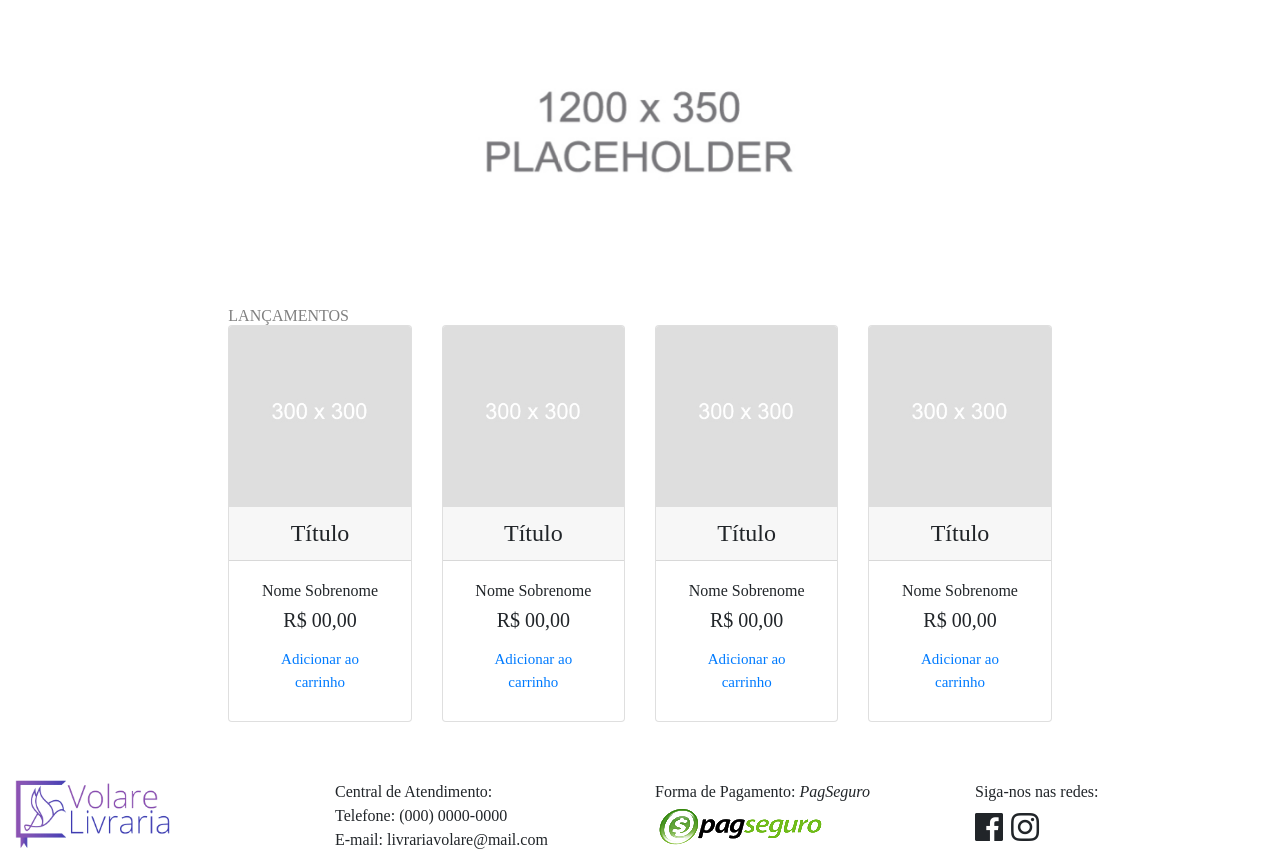
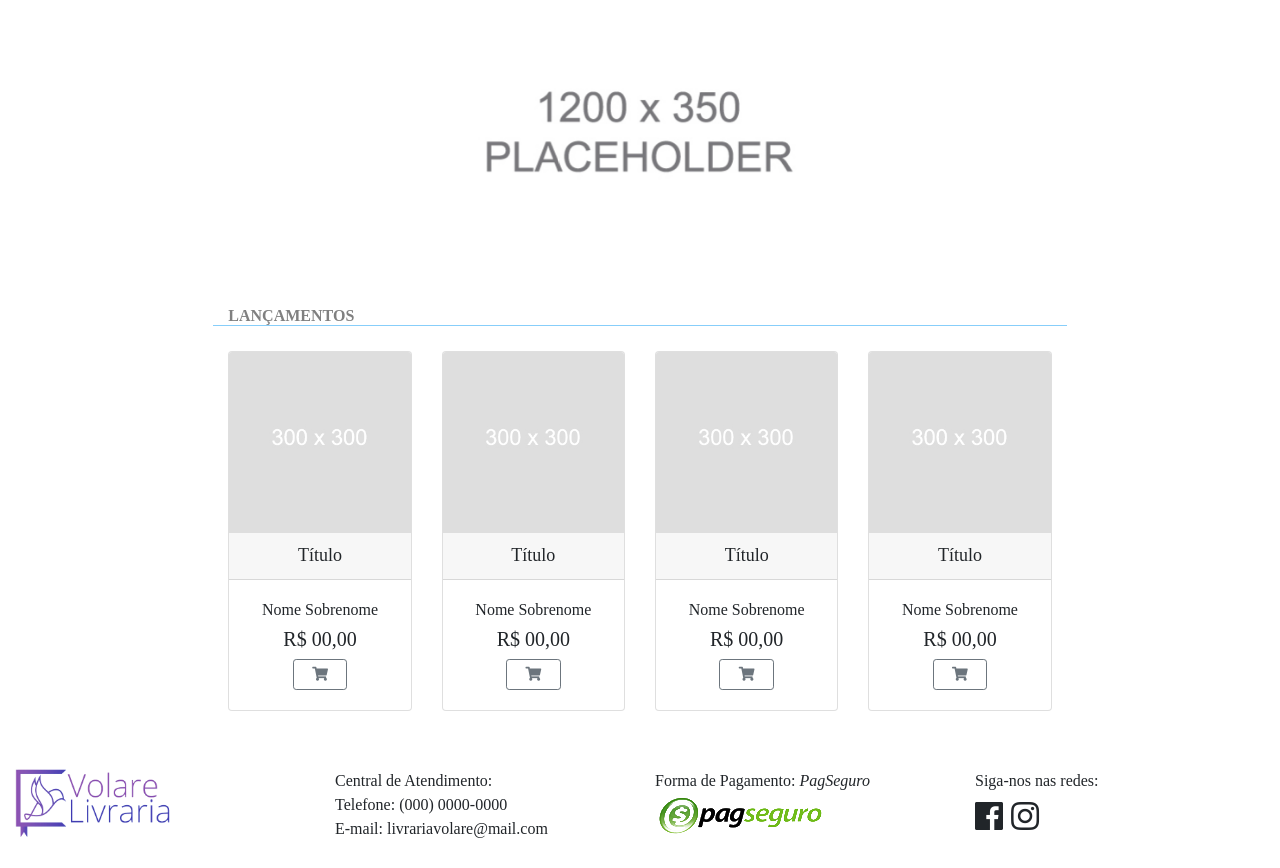
Before and after one commit to ygorfsilva/projeto-livraria-volare, a PHP site: page / in a window 1280 px wide. Shown: the part 104-972 px from the top of the page. After the commit the page ends 942 px from the top, so only its background shows below. Run offline with PHP 8.4, Linux system fonts and the light colour scheme; some libraries are stand-ins or nearby versions.

Commit message:
correção divs

```diff
--- a/index.php
+++ b/index.php
@@ -1,6 +1,6 @@
 <?php require_once("header.php"); ?>
             <!-- CAROUSEL -->
-            <section class="row container-fluid">
+            <section class="row container-fluid d-none d-sm-block">
                 <div class="col-md-10 centraliza">
                 <div id="carouselExampleIndicators" class="carousel slide" data-ride="carousel">
                     <ol class="carousel-indicators">
@@ -32,61 +32,66 @@
             </section>
             <!-- ********************** FIM DO CAROUSEL ****************** -->
                 <!-- COMEÇO DA PRIMEIRA SECTION-->
-                <h1 class="fontedezesseis COLORETEXTO col-md-8 centraliza margintop">LANÇAMENTOS</h1>
-                <section class="sectionformatacao col-md-8 centraliza">
+                <h1 class="fontedezesseis COLORETEXTO col-md-8 centraliza margintop"><b>LANÇAMENTOS</b></h1>
+                <section class="bordaspraconteudo col-md-8 centraliza">
                     <!-- começo dos cards PRIMEIRA LINHA-->
                         <div class="card-deck mb-4 text-center ">
 
                         <div class="card mb-4 shadow-sm">
                             <img class="card-img-top" src="img/placeholder1.jpg" alt="Card image cap">
                             <div class="card-header">
-                                <h4 class="my-0 font-weight-normal">Título</h4>
+                                <h4 class="my-0 font-weight-normal fontedezoito">Título</h4>
                             </div>
                             <div class="card-body">
-                                <h4 class="fontedezesseis">Nome Sobrenome<h4>
+                                <h4 class="fontedezesseis">Nome Sobrenome</h4>
                                 <h3 class="fontevinte">R$ 00,00</h3>
-                                <a class="nav-link fontequinze" href="#">Adicionar ao carrinho</a>
+                                <div class="btn-group">
+                                    <button type="button" class="btn btn-sm btn-outline-secondary">&nbsp;&nbsp;&nbsp;<i class="fa fa-shopping-cart"></i>&nbsp;&nbsp;&nbsp;</button>
+                                </div>
                             </div>
                         </div> <!--fim da coluna 1-->
                         <!--coluna 2 -->
                         <div class="card mb-4 shadow-sm">
                             <img class="card-img-top" src="img/placeholder1.jpg" alt="Card image cap">
                             <div class="card-header">
-                                <h4 class="my-0 font-weight-normal">Título</h4>
+                                <h4 class="my-0 font-weight-normal fontedezoito">Título</h4>
                             </div>
                             <div class="card-body">
-                                <h4 class="fontedezesseis">Nome Sobrenome<h4>
+                                <h4 class="fontedezesseis">Nome Sobrenome</h4>
                                 <h3 class="fontevinte">R$ 00,00</h3>
-                                <a class="nav-link fontequinze" href="#">Adicionar ao carrinho</a>
+                                <div class="btn-group">
+                                    <button type="button" class="btn btn-sm btn-outline-secondary">&nbsp;&nbsp;&nbsp;<i class="fa fa-shopping-cart"></i>&nbsp;&nbsp;&nbsp;</button>
+                                </div>
                             </div>
                         </div><!--fim da coluna 2-->
                         <!--coluna 3-->
                         <div class="card mb-4 shadow-sm">
                             <img class="card-img-top" src="img/placeholder1.jpg" alt="Card image cap">
                             <div class="card-header">
-                                <h4 class="my-0 font-weight-normal">Título</h4>
+                                <h4 class="my-0 font-weight-normal fontedezoito">Título</h4>
                             </div>
                             <div class="card-body">
-                                <h4 class="fontedezesseis">Nome Sobrenome<h4>
+                                <h4 class="fontedezesseis">Nome Sobrenome</h4>
                                 <h3 class="fontevinte">R$ 00,00</h3>
-                                <a class="nav-link fontequinze" href="#">Adicionar ao carrinho</a>
+                                <div class="btn-group">
+                                    <button type="button" class="btn btn-sm btn-outline-secondary">&nbsp;&nbsp;&nbsp;<i class="fa fa-shopping-cart"></i>&nbsp;&nbsp;&nbsp;</button>
+                                </div>
                             </div>
-                         </div><!--fim da coluna 3-->
+                        </div><!--fim da coluna 3-->
                          <!--coluna 4-->
                         <div class="card mb-4 shadow-sm">
                             <img class="card-img-top" src="img/placeholder1.jpg" alt="Card image cap">
                             <div class="card-header">
-                                <h4 class="my-0 font-weight-normal">Título</h4>
+                                <h4 class="my-0 font-weight-normal fontedezoito">Título</h4>
                             </div>
                             <div class="card-body">
-                                <h4 class="fontedezesseis">Nome Sobrenome<h4>
+                                <h4 class="fontedezesseis">Nome Sobrenome</h4>
                                 <h3 class="fontevinte">R$ 00,00</h3>
-                                <a class="nav-link fontequinze" href="#">Adicionar ao carrinho</a>
+                                <div class="btn-group">
+                                    <button type="button" class="btn btn-sm btn-outline-secondary">&nbsp;&nbsp;&nbsp;<i class="fa fa-shopping-cart"></i>&nbsp;&nbsp;&nbsp;</button>
+                                </div>
                             </div>
                         </div> <!--fim da coluna 4-->
                        </div> <!-- fim dos cards primeira linha-->
-
                 </section><!-- FIM DA PRIMEIRA SECTION -->
-
-
 <?php require_once("footer.php"); ?>
```
